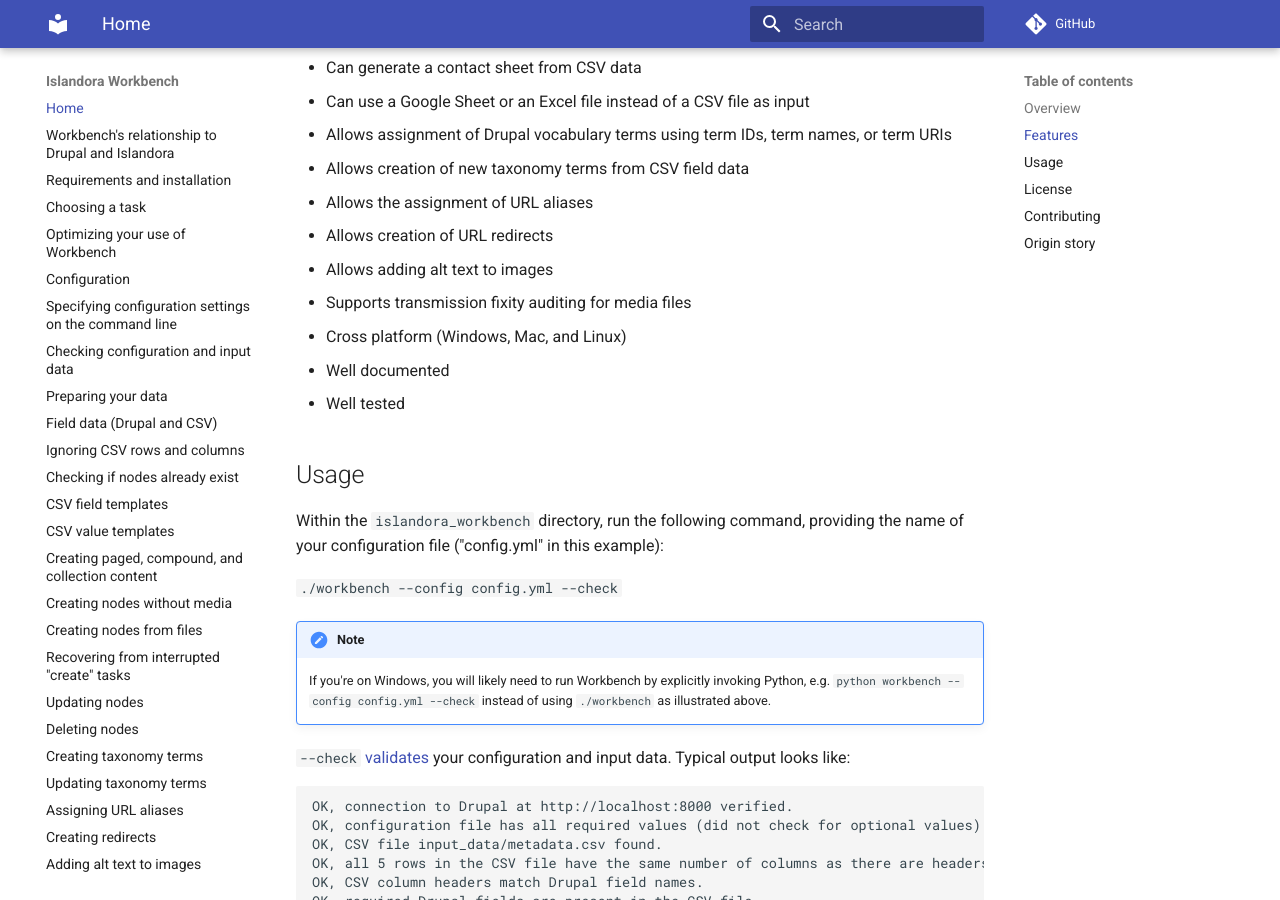
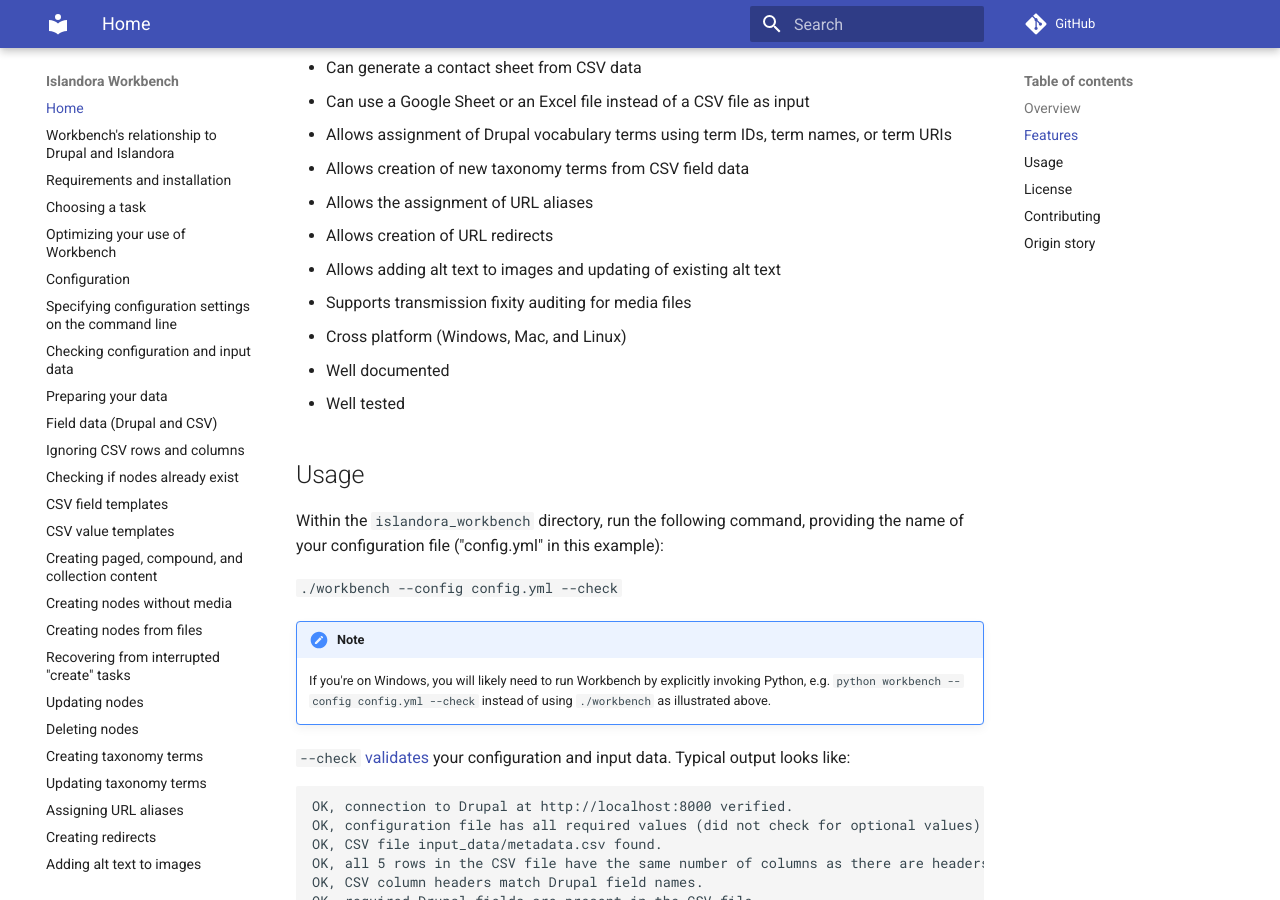
Before and after one commit to mjordan/islandora_workbench_docs, an MkDocs documentation site: the page built from docs/index.md, in a window 1280 px wide and 900 px high, scrolled down 799 px. Built offline with MkDocs 1.6.1 and Material for MkDocs 9.7.7, drawn with Linux system fonts in a browser that asks for light colours; comment, search, counter and statistics services are not loaded.

Commit message:
Minor update.

```diff
--- a/docs/index.md
+++ b/docs/index.md
@@ -19,7 +19,7 @@
 * Allows creation of new taxonomy terms from CSV field data
 * Allows the assignment of URL aliases
 * Allows creation of URL redirects
-* Allows adding alt text to images
+* Allows adding alt text to images and updating of existing alt text
 * Supports transmission fixity auditing for media files
 * Cross platform (Windows, Mac, and Linux)
 * Well documented
```
